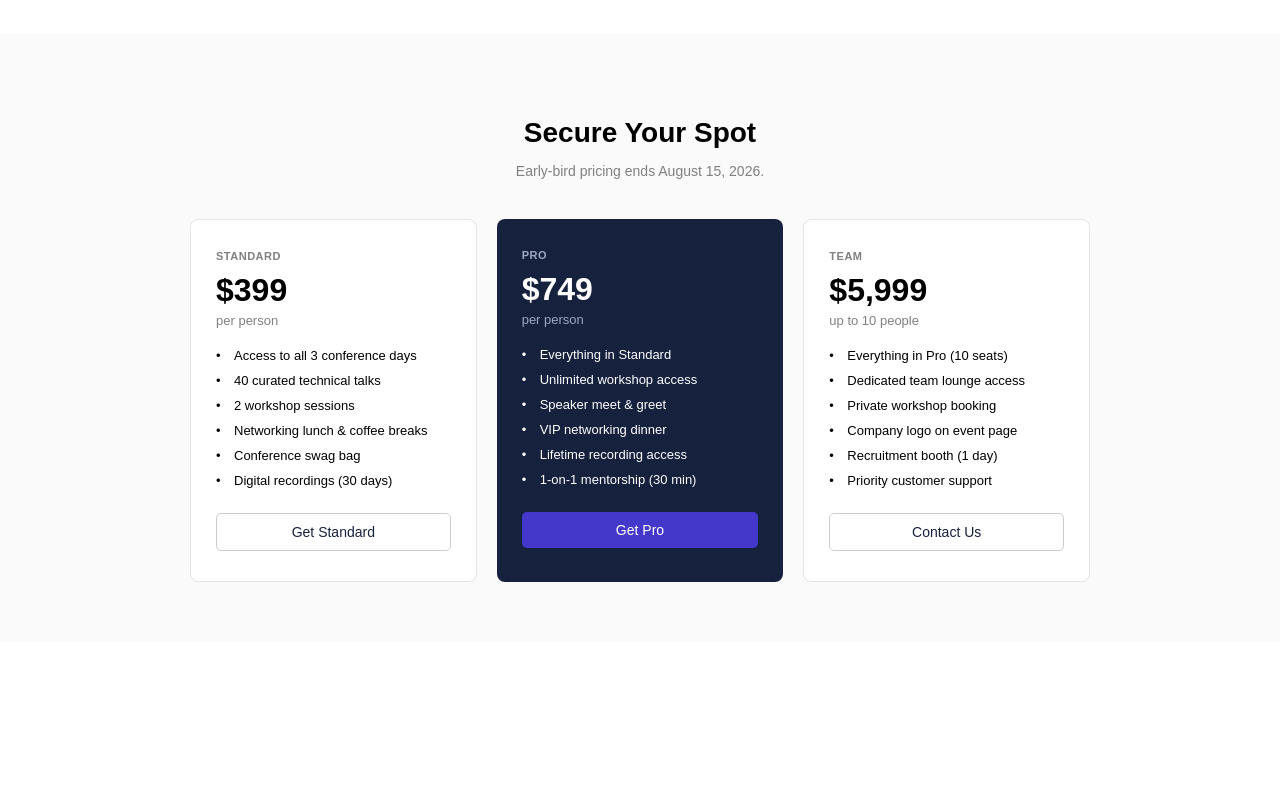
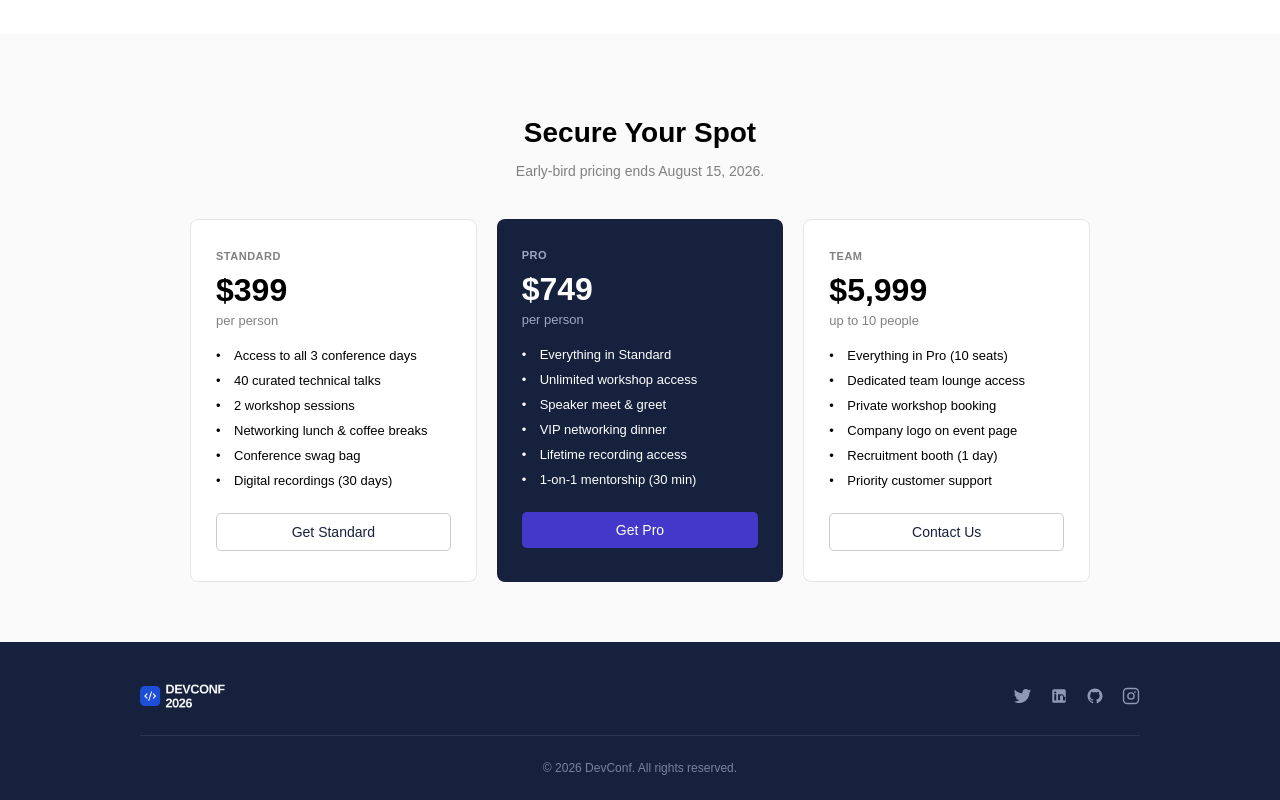
Before and after one commit to Naveed-islam-007/DevConf-2026, a plain HTML site: page index.html in a window 1280 px wide. Shown: the part 1558-2358 px from the top of the page. Before the commit the page ends 2200 px from the top, so only its background shows below. Drawn offline with Linux system fonts and the light colour scheme.

Commit message:
Describe your changes

```diff
--- a/index.html
+++ b/index.html
@@ -133,5 +133,31 @@
   </div>
 </section>
 
+
+<footer class="footer">
+  <div class="footer-top">
+    <img src="./assets/footer-logo.png" alt="DevConf logo" class="footer-logo">
+
+    <div class="social-links">
+      <a href="#" aria-label="Twitter">
+        <svg width="18" height="18" viewBox="0 0 24 24" fill="none"><path d="M23 4.9c-.8.4-1.7.6-2.6.8 1-.6 1.7-1.5 2-2.6-.9.5-1.9.9-3 1.1-.9-.9-2.1-1.5-3.5-1.5-2.6 0-4.8 2.1-4.8 4.8 0 .4 0 .7.1 1-4-.2-7.6-2.1-10-5-.4.7-.6 1.5-.6 2.4 0 1.6.8 3.1 2.1 3.9-.8 0-1.5-.2-2.1-.6v.1c0 2.3 1.6 4.2 3.8 4.6-.4.1-.8.2-1.2.2-.3 0-.6 0-.8-.1.6 1.9 2.3 3.2 4.4 3.3-1.6 1.3-3.7 2-5.9 2-.4 0-.8 0-1.1-.1 2.1 1.3 4.6 2.1 7.3 2.1 8.7 0 13.5-7.2 13.5-13.5v-.6c.9-.7 1.7-1.5 2.4-2.4z" fill="currentColor"/></svg>
+      </a>
+      <a href="#" aria-label="LinkedIn">
+        <svg width="18" height="18" viewBox="0 0 24 24" fill="none"><path d="M19 3a2 2 0 0 1 2 2v14a2 2 0 0 1-2 2H5a2 2 0 0 1-2-2V5a2 2 0 0 1 2-2h14zM8.3 9.5H5.7V18h2.6V9.5zM7 5.9c-.9 0-1.5.6-1.5 1.4 0 .8.6 1.4 1.5 1.4.9 0 1.5-.6 1.5-1.4 0-.8-.6-1.4-1.5-1.4zM18.5 12.9c0-2.2-1.2-3.3-2.9-3.3-1.3 0-1.9.7-2.2 1.2V9.5h-2.6c0 .1 0 8 0 8h2.6v-4.5c0-.2 0-.5.1-.7.3-.7.9-1.4 1.9-1.4 1.4 0 1.9 1 1.9 2.5V18h2.6l.6-5.1z" fill="currentColor"/></svg>
+      </a>
+      <a href="#" aria-label="GitHub">
+        <svg width="18" height="18" viewBox="0 0 24 24" fill="none"><path d="M12 2C6.5 2 2 6.5 2 12c0 4.4 2.9 8.2 6.8 9.5.5.1.7-.2.7-.5v-1.7c-2.8.6-3.4-1.3-3.4-1.3-.5-1.1-1.1-1.5-1.1-1.5-.9-.6.1-.6.1-.6 1 .1 1.5 1 1.5 1 .9 1.5 2.3 1.1 2.9.8.1-.6.4-1.1.6-1.3-2.2-.3-4.6-1.1-4.6-4.9 0-1.1.4-2 1-2.7-.1-.3-.4-1.3.1-2.6 0 0 .8-.3 2.7 1 .8-.2 1.6-.3 2.5-.3s1.7.1 2.5.3c1.9-1.3 2.7-1 2.7-1 .5 1.3.2 2.3.1 2.6.6.7 1 1.6 1 2.7 0 3.8-2.4 4.6-4.6 4.9.4.3.7.9.7 1.9v2.8c0 .3.2.6.7.5C19.1 20.2 22 16.4 22 12c0-5.5-4.5-10-10-10z" fill="currentColor"/></svg>
+      </a>
+      <a href="#" aria-label="Instagram">
+        <svg width="18" height="18" viewBox="0 0 24 24" fill="none"><rect x="2" y="2" width="20" height="20" rx="5" stroke="currentColor" stroke-width="1.8"/><circle cx="12" cy="12" r="4.2" stroke="currentColor" stroke-width="1.8"/><circle cx="17.3" cy="6.7" r="1.2" fill="currentColor"/></svg>
+      </a>
+    </div>
+  </div>
+
+  <hr class="footer-divider">
+
+  <p class="footer-copy">&copy; 2026 DevConf. All rights reserved.</p>
+</footer>
+
 </body>
 </html>
--- a/style.css
+++ b/style.css
@@ -226,3 +226,48 @@ body {
 .pricing .btn {
   width: 100%;
 }
+
+.footer {
+  background-color: #16213e;
+  padding: 40px 30px 25px 30px;
+}
+
+.footer-top {
+  display: flex;
+  justify-content: space-between;
+  align-items: center;
+  max-width: 1000px;
+  margin: 0 auto;
+}
+
+.footer-logo {
+  height: 28px;
+}
+
+.social-links {
+  display: flex;
+  gap: 18px;
+}
+
+.social-links a {
+  color: #9099b3;
+  display: flex;
+}
+
+.social-links a:hover {
+  color: white;
+}
+
+.footer-divider {
+  border: none;
+  border-top: 1px solid #2a3654;
+  max-width: 1000px;
+  margin: 25px auto;
+}
+
+.footer-copy {
+  text-align: center;
+  font-size: 12px;
+  color: #7a839c;
+  margin: 0;
+}
```
